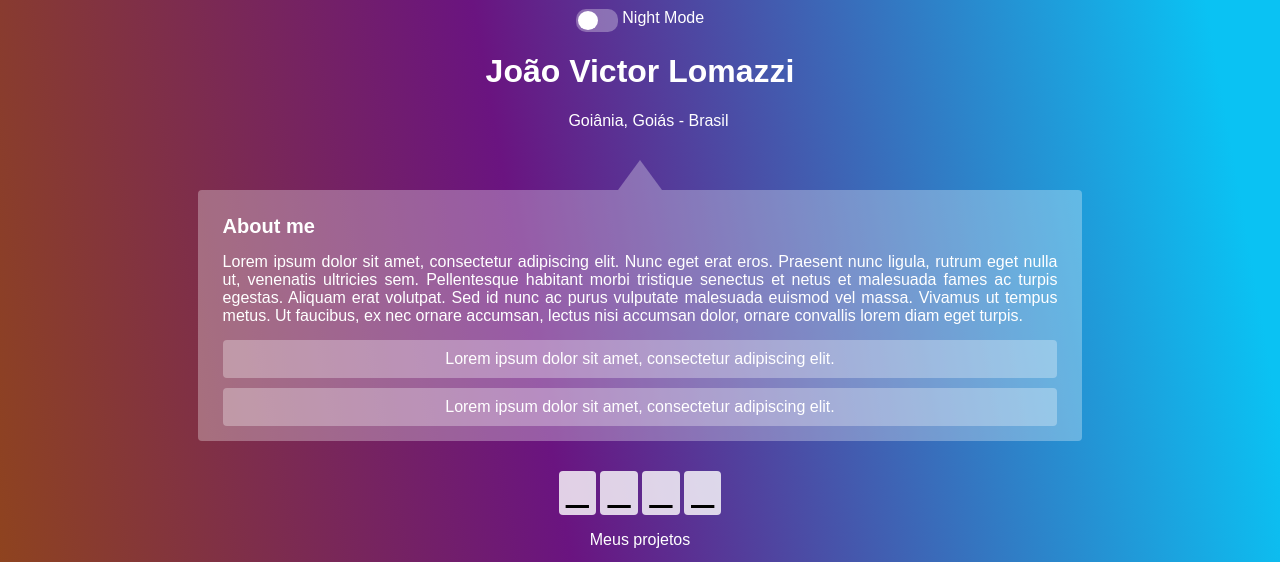
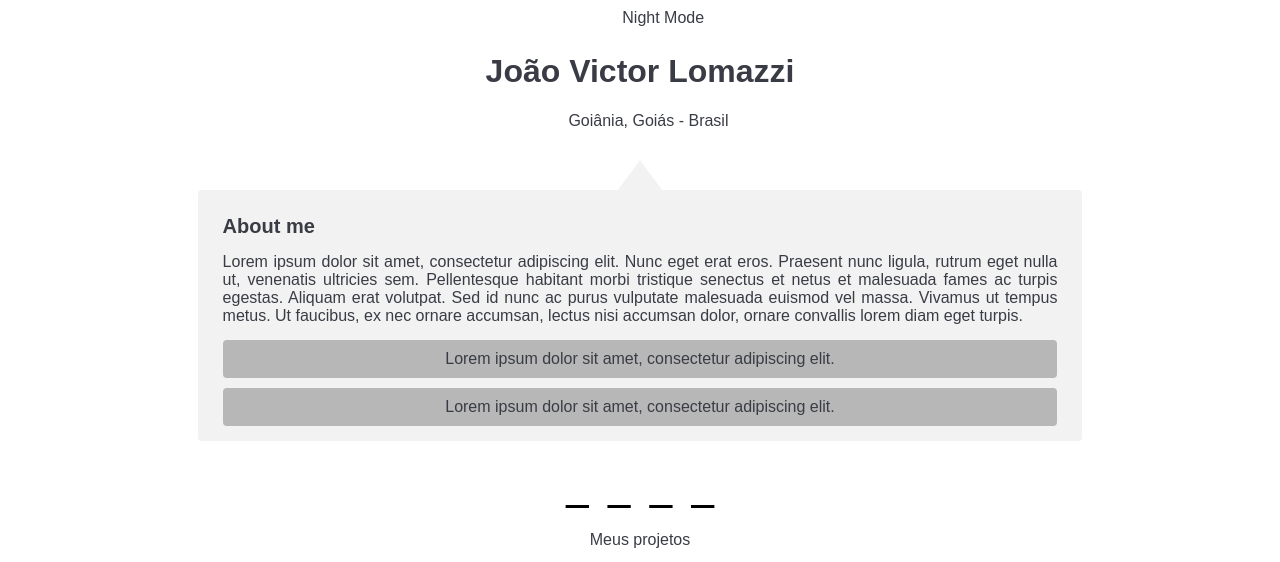
Before and after one commit to jvlomazzi/jvlomazzi.github.io, a PHP site: page / in a window 1280 px wide. Shown: the part 201-763 px from the top of the page. Run offline with PHP 8.4, Linux system fonts and the light colour scheme; some libraries are stand-ins or nearby versions; some web fonts are replaced.

Commit message:
Atualização da folha de estilo

```diff
--- a/assets/css/style.css
+++ b/assets/css/style.css
@@ -1,12 +1,14 @@
 :root{
     --opWhite: rgba(255, 255, 255, 0.3);
+    --opGrey: rgb(242, 242, 242);
+    --txtPrimary: rgb(57, 60, 68);
 }
 body{
     font-family: 'Muli', sans-serif;
     text-align: center;
-    background: rgb(152,79,6);
-    background: linear-gradient(80deg, rgba(152,79,6,1) 0%, rgba(106,20,128,1) 46%, rgba(10,194,243,1) 93%);
-    color: #FFFFFF;
+    background: rgb(255, 255, 255);
+    /* background: linear-gradient(80deg, rgba(152,79,6,1) 0%, rgba(106,20,128,1) 46%, rgba(10,194,243,1) 93%); */
+    color: var(--txtPrimary);
 }
 .switcher-container{
     display: flex!important;
@@ -96,7 +98,7 @@
     flex-direction: column;
     width: 70%;
     margin: 30px auto;
-    color: #FFFFFF;
+    color: VAR(--txtPrimary);
 }
 .about-arrow{
     width: 0;
@@ -104,12 +106,12 @@
     border-style: solid;
     border-width: 0 22.5px 30px 22.5px;
     margin: 0 auto;
-    border-color:  transparent transparent var(--opWhite) transparent;
+    border-color:  transparent transparent var(--opGrey) transparent;
 }
 .about-text-box{
     display: flex;
     flex-direction: column;
-    background-color: var(--opWhite);
+    background-color: var(--opGrey);
     padding: 10px;
     border-radius: 4px;
     /* margin: 0 15px; */
@@ -117,7 +119,7 @@
 .about-inner-box{
     display: flex;
     flex-direction: column;
-    background-color: var(--opWhite);
+    background-color: rgb(183, 183, 183);
     padding: 10px;
     border-radius: 4px;
     margin: 5px 15px;
--- a/index.html
+++ b/index.html
@@ -8,10 +8,7 @@
         <link href="https://fonts.googleapis.com/css?family=Muli&display=swap" rel="stylesheet">
         <link href="assets/css/style.css" rel="stylesheet">
         <link href="assets/css/all.min.css" rel="stylesheet">
-        <script
-        src="https://code.jquery.com/jquery-3.4.1.min.js"
-        integrity="sha256-CSXorXvZcTkaix6Yvo6HppcZGetbYMGWSFlBw8HfCJo="
-        crossorigin="anonymous"></script>
+        <script src="https://code.jquery.com/jquery-3.4.1.min.js" integrity="sha256-CSXorXvZcTkaix6Yvo6HppcZGetbYMGWSFlBw8HfCJo=" crossorigin="anonymous"></script>
         <script src="assets/js/all.min.js"></script>
         <script src="assets/js/script.js"></script>
     </head>
```
